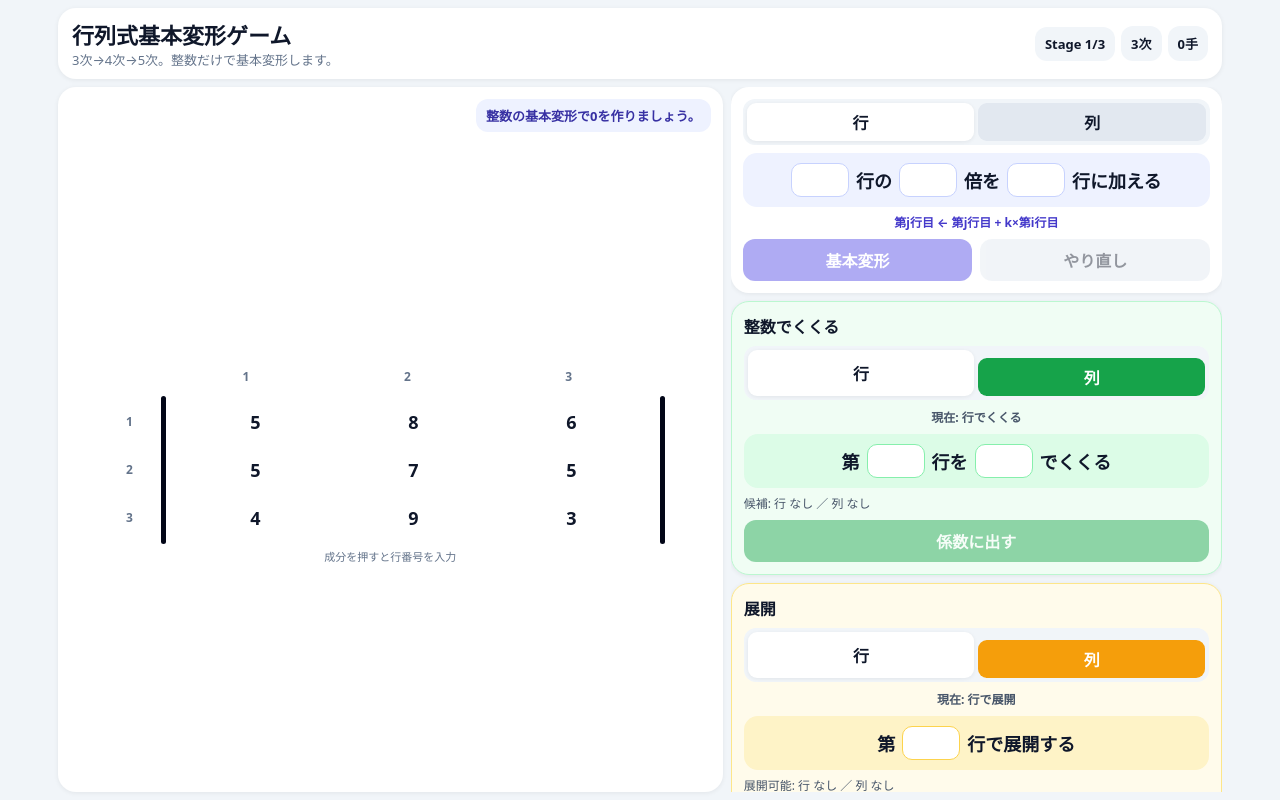
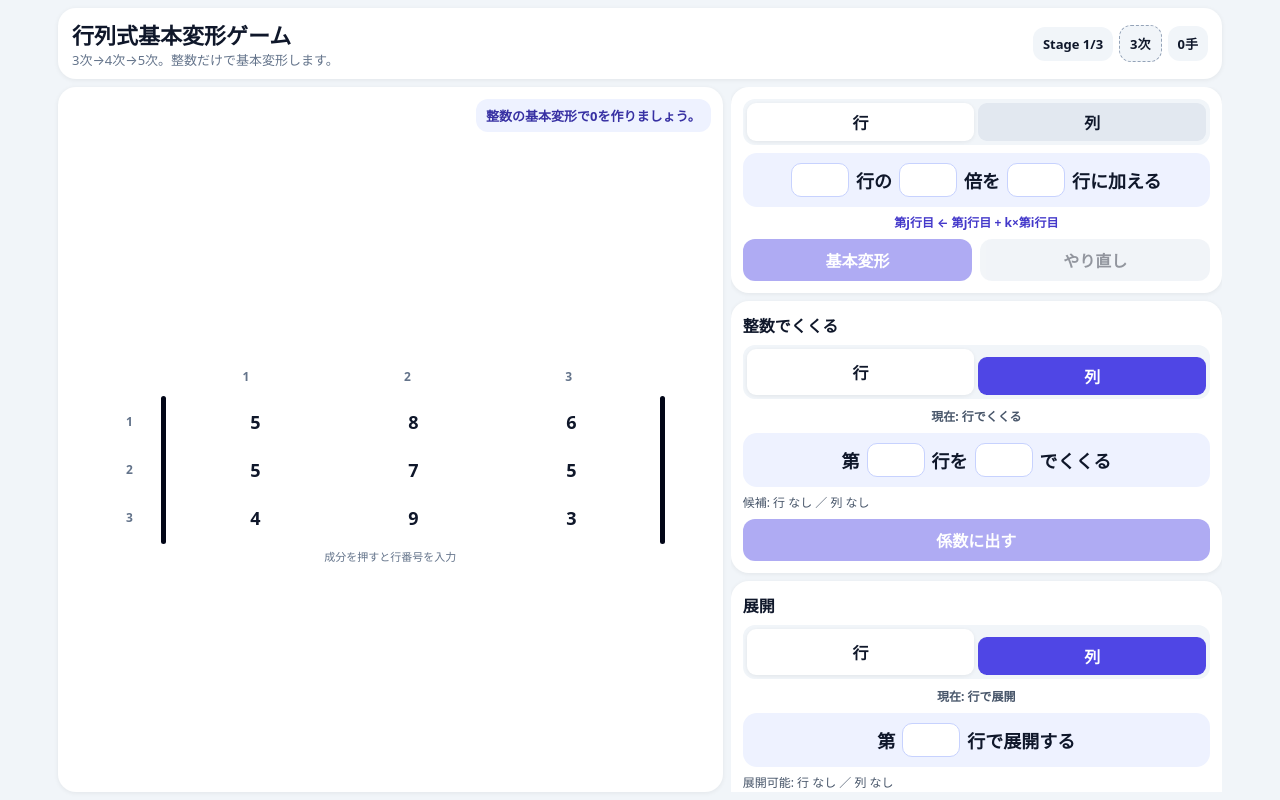
Before and after one commit to poohphd-kit/determinant-game, a React (Vite) app: page / in a window 1280 px wide. Built offline with nearby package versions, Linux system fonts and the light colour scheme.

Commit message:
Update styles.css

```diff
--- a/src/styles.css
+++ b/src/styles.css
@@ -10,6 +10,8 @@ p { margin: 0; }
 header p { color: #64748b; font-size: 13px; }
 .stats { display: flex; gap: 6px; align-items: center; white-space: nowrap; }
 .stats span { background: #f1f5f9; padding: 8px 10px; border-radius: 12px; font-weight: 800; font-size: 13px; }
+.stats .debug-size { cursor: pointer; user-select: none; border: 1px dashed #94a3b8; }
+.stats .debug-size:hover { background: #e0e7ff; }
 main { min-height: 0; flex: 1; display: grid; grid-template-columns: 1.15fr .85fr; gap: 8px; }
 .board, .panel > section { background: white; border-radius: 18px; box-shadow: 0 1px 5px #0001; }
 .board { min-height: 0; padding: 12px; display: flex; flex-direction: column; gap: 10px; }
@@ -55,14 +57,14 @@ main { min-height: 0; flex: 1; display: grid; grid-template-columns: 1.15fr .85f
 .buttons { display: grid; grid-template-columns: 1fr 1fr; gap: 8px; margin-top: 8px; }
 button { border: 0; border-radius: 12px; padding: 9px 12px; font-weight: 850; background: #e2e8f0; color: #0f172a; }
 .buttons button:first-child, .amber button:last-child, .green button:last-child, .clear button { background: #4f46e5; color: white; }
-.green { background: #f0fdf4 !important; border: 1px solid #bbf7d0; }
-.green .sentence { background: #dcfce7; }
-.green .sentence input { border-color: #86efac; }
-.green button:last-child { width: 100%; margin-top: 8px; background: #16a34a; }
-.amber { background: #fffbeb !important; border: 1px solid #fde68a; }
-.amber .sentence { background: #fef3c7; }
-.amber .sentence input { border-color: #fcd34d; }
-.amber button:last-child { width: 100%; margin-top: 8px; background: #f59e0b; }
+.green,
+.amber { background: white !important; border: 0; }
+.green .sentence,
+.amber .sentence { background: #eef2ff; }
+.green .sentence input,
+.amber .sentence input { border-color: #c7d2fe; }
+.green button:last-child,
+.amber button:last-child { width: 100%; margin-top: 8px; background: #4f46e5; }
 .card p { color: #475569; font-size: 12px; margin-top: 6px; }
 .mode-note { margin: -2px 0 8px; text-align: center; font-size: 12px; font-weight: 700; color: #334155; }
 .scalar-wrap { justify-content: center; }
```
